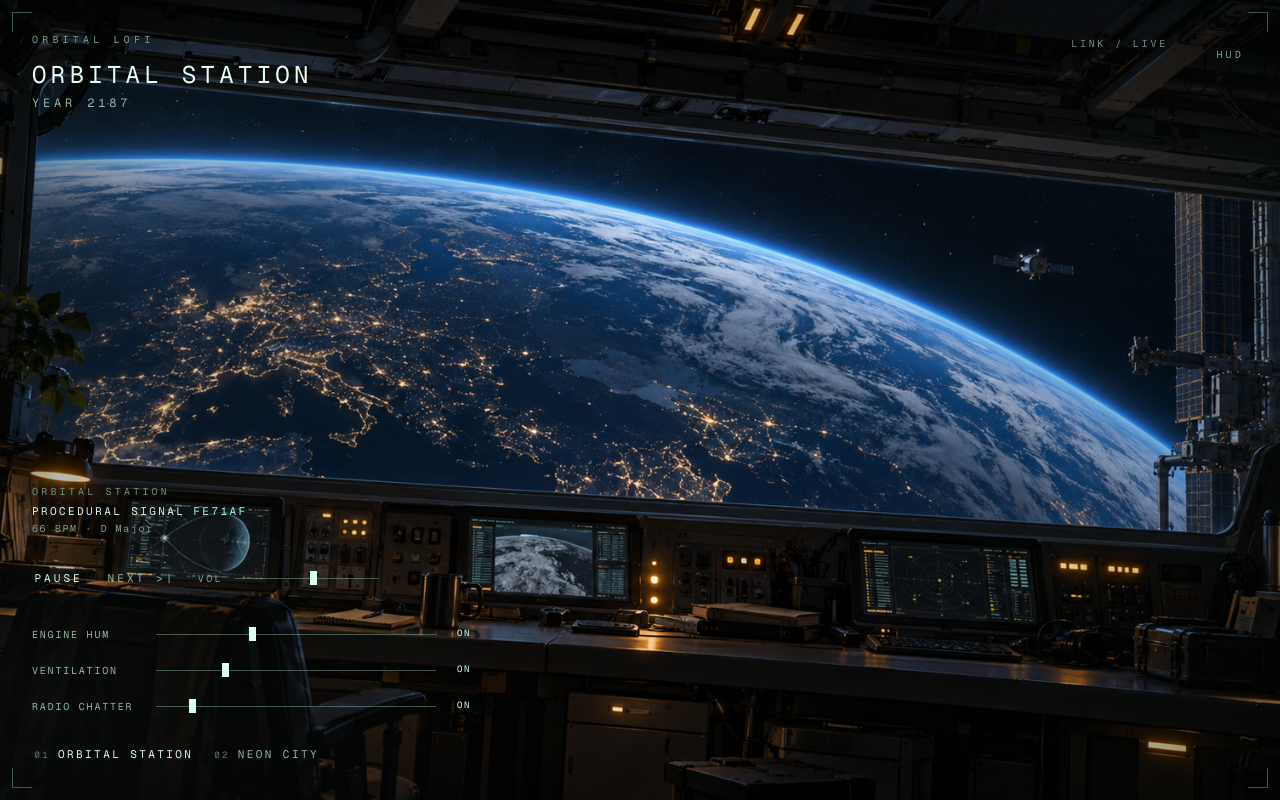
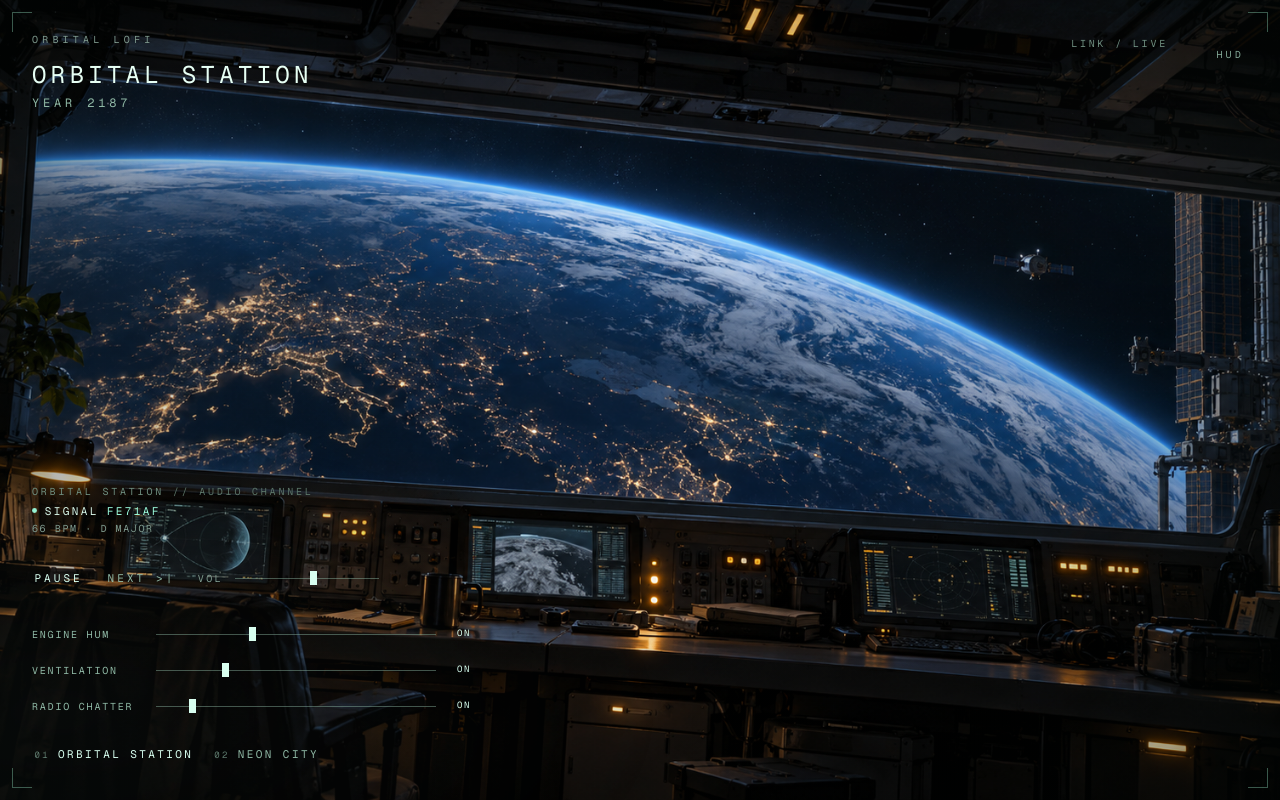
Before and after one commit to saadimalik211/orbital-lofi, a Next.js app: page / in a window 1280 px wide. Both pictures are taken after a click on the button "PLAY". Built offline with nearby package versions, Linux system fonts and the light colour scheme; no server answers.

Commit message:
Enhance Now Playing component in HUD with visual indicators and animations. Add CSS styles for live status LED and update rendering logic to reflect playback state. Improve accessibility with aria-live attributes for dynamic updates.

```diff
--- a/src/app/globals.css
+++ b/src/app/globals.css
@@ -35,6 +35,33 @@ body {
 
 .now-playing-meta {
   animation: now-playing-in 400ms ease;
+}
+
+.now-playing-led {
+  width: 0.34rem;
+  height: 0.34rem;
+  margin-right: 0.45rem;
+  border-radius: 999px;
+  background: #9dffe0;
+  opacity: 0.4;
+  flex: none;
+}
+
+.now-playing-led-live {
+  opacity: 1;
+  animation: now-playing-led 2s ease-in-out infinite;
+}
+
+@keyframes now-playing-led {
+  0%,
+  100% {
+    opacity: 0.45;
+    transform: scale(0.9);
+  }
+  50% {
+    opacity: 1;
+    transform: scale(1);
+  }
 }
 
 @keyframes now-playing-in {
@@ -527,6 +554,7 @@ body {
 @media (prefers-reduced-motion: reduce) {
   .hud-shell,
   .now-playing-meta,
+  .now-playing-led-live,
   .hud-reveal,
   .hud-btn,
   .hud-slider,
--- a/src/components/Hud.tsx
+++ b/src/components/Hud.tsx
@@ -25,17 +25,33 @@ type HudProps = {
   onAmbienceMuteToggle: (trackId: string) => void;
 };
 
-function NowPlaying({ world, info }: { world: World; info: NowPlayingInfo | null }) {
+function NowPlaying({
+  world,
+  info,
+  playing,
+}: {
+  world: World;
+  info: NowPlayingInfo | null;
+  playing: boolean;
+}) {
   const live = info?.worldId === world.id ? info : null;
   return (
     <div className="min-w-0" aria-live="polite">
-      <p className="font-mono text-[10px] tracking-[0.32em] text-[#6f8f80] uppercase">{world.name}</p>
+      <p className="font-mono text-[10px] tracking-[0.18em] text-[#6f8f80] uppercase sm:tracking-[0.28em]">
+        {world.name}
+        <span className="text-[#5c7568]">{" // Audio Channel"}</span>
+      </p>
       <div key={live ? `${live.worldId}-${live.seed}` : "standby"} className="now-playing-meta">
-        <p className="mt-1 font-mono text-[11px] tracking-[0.22em] text-[#d7f6e9] uppercase">
-          Procedural Signal
-          {live ? <span className="ml-2 text-[#9dffe0]">{signalId(live.seed)}</span> : null}
-        </p>
-        <p className="mt-0.5 font-mono text-[10px] tracking-[0.16em] text-[#7f9a8e]">
+        {live ? (
+          <p className="mt-1 flex items-center font-mono text-[11px] tracking-[0.22em] text-[#d7f6e9] uppercase">
+            <span
+              className={`now-playing-led${playing ? " now-playing-led-live" : ""}`}
+              aria-hidden="true"
+            />
+            Signal <span className="ml-2 text-[#9dffe0]">{signalId(live.seed)}</span>
+          </p>
+        ) : null}
+        <p className="mt-0.5 font-mono text-[10px] tracking-[0.16em] text-[#7f9a8e] uppercase">
           {live ? formatTempoKey(live) : "Standby"}
         </p>
       </div>
@@ -106,7 +122,7 @@ export function Hud({
         </header>
 
         <footer className="pointer-events-auto flex max-w-full flex-col gap-4 sm:gap-5">
-          <NowPlaying world={world} info={nowPlaying} />
+          <NowPlaying world={world} info={nowPlaying} playing={isPlaying} />
 
           <div className="flex flex-wrap items-center gap-x-5 gap-y-2">
             <button
```
